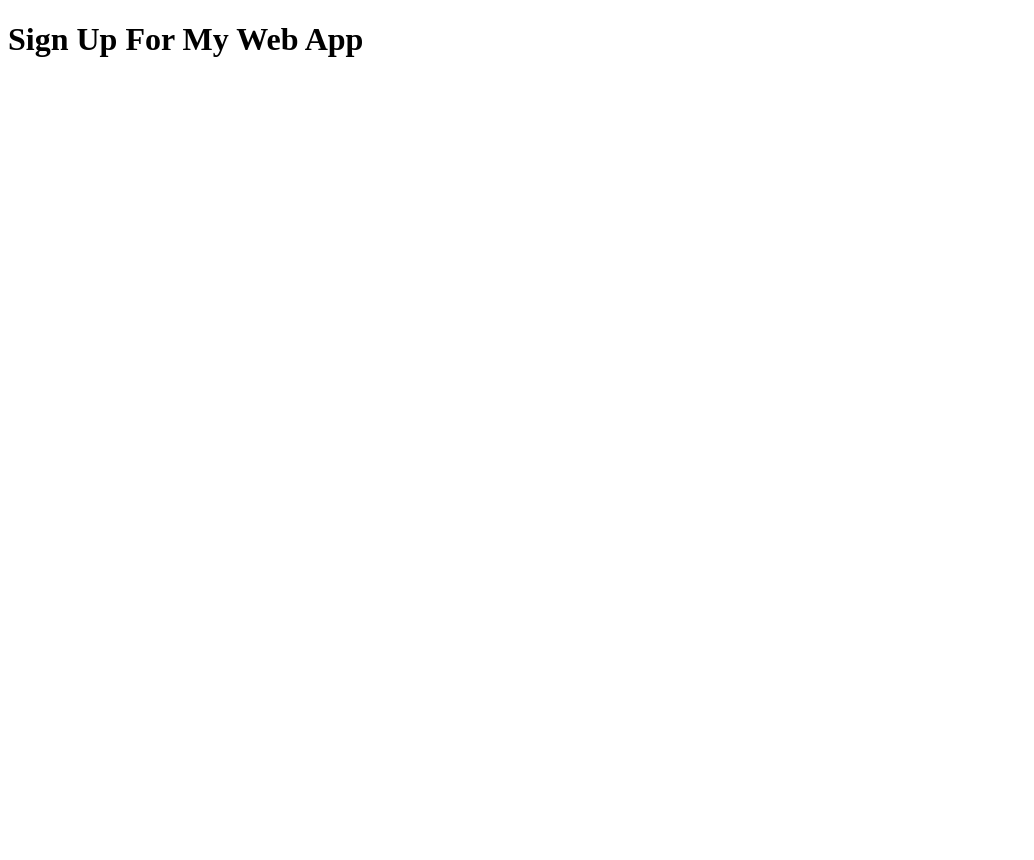
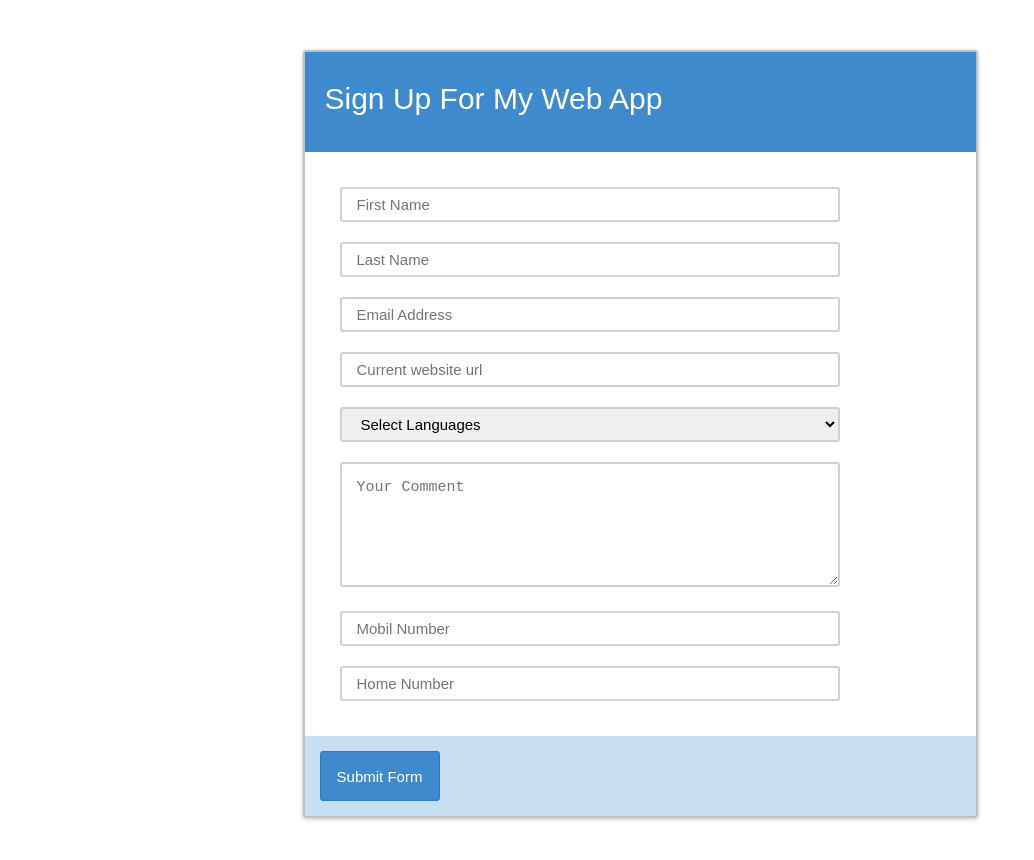
Before and after one commit to anniemaejenkins/form-builder, a plain HTML site: page index.html in a window 1280 px wide. Shown: the whole page, without its empty margins (0-1034 px from the left). Before the commit the page ends 800 px from the top, so only its background shows below. Drawn offline with Linux system fonts and the light colour scheme.

Commit message:
fixed the javascript

```diff
--- a/index.html
+++ b/index.html
@@ -1,18 +1,29 @@
 <!DOCTYPE html>
 <html>
 <head>
-    <meta charset="utf-8">
-    <title>
-      3.4 Form Builder
-    </title>
+  <title>Form Builder</title>
   <link rel="stylesheet" href="styles.css">
+  <link rel="stylesheet" href="font-awesome-4.7.0/css/font-awesome.min.css">
 </head>
 <body>
+  <div class="wrapper">
 
-<form id="sign-up">
+   <form>
+      <div class="header">
+        <span class="title">Sign Up For My Web App</span>
+      </div>
 
+     <div id='form' class="fields">
+        <!-- Form Data Appended Here -->
+      </div>
+
+
+     <div class="footer">
+        <button>Submit Form</button>
+      </div>
     </form>
 
-  <script src="main.js" charset="utf-8"></script>
+ </div>
+  <script src="main.js"></script>
 </body>
 </html>
--- a/main.js
+++ b/main.js
@@ -79,34 +79,81 @@ var formData = [
 ];
 
 //form box
-var x = document.getElementById('sign-up');
-var aform = document.createElement('form');
-aform.setAttribute("action", "");
-aform.setAttribute("method", "post");
-x.appendChild(aform);
+var x = document.getElementById('form');
+x.setAttribute("action", "");
+x.setAttribute("method", "post");
 
 
-//header for form
-var header = document.createElement('h1');
-var headtext = document.createTextNode("Sign Up For My Web App");
-header.appendChild(headtext);
-document.body.appendChild(header);
+// //header for form
+// var header = document.createElement('header');
+// var hOne = document.createElement('h1');
+// var headtext = document.createTextNode("Sign Up For My Web App");
+// document.body.appendChild(header);
+// hOne.appendChild(headtext);
+// header.appendChild(hOne);
+
 
 //first name field
-var first = document.createElement('input');
-first.setAttribute("type", "text");
+for (var i = 0; i < formData.length; i++){
+  console.log('input', formData[i]);
+  if(formData[i].type === 'text'){
+    var element = document.createElement('input');
+    element.placeholder = formData[i].label;
+    document.getElementById('form').appendChild(element);
 
+  } else if (formData[i].type === 'email'){
+    var eMail = document.createElement('input');
+    eMail.placeholder = formData[i].label;
+    document.getElementById('form').appendChild(eMail);
 
+  } else if (formData[i].type === 'select'){
+    var selectOption = document.createElement('select');
+    var defaultOption = document.createElement('option');
+    defaultOption.textContent = "Select Languages";
+    selectOption.appendChild(defaultOption);
 
+    for(var j = 0; j < formData[i].options.length; j++) {    // this code is going through the individual object
+      var option = document.createElement('option');   //this is creating an option element
+      option.textContent = formData[i].options[j].label; //this is adding text content to the option elements with by going into the formData object, selection the options array and selecting the label property "Japanese, French, etc"
+      selectOption.appendChild(option);  // this code is pushing the option element into the selectOption from the previous block of code
+    }
 
-var last = document.createElement('input');
-var email = document.createElement('email');
-var url = document.createElement('url');
+    // selectOption.name = formData[i].label;
 
+    document.getElementById('form').appendChild(selectOption);
 
+  } else if (formData[i].type === 'textarea'){
+    var textInput = document.createElement('textarea');
+    textInput.placeholder = formData[i].label;
+    document.getElementById('form').appendChild(textInput);
 
-for(var i = 0; i < formData.length; i++){
-  var input = formData[i];
-  console.log(input.label);
+  } else if (formData[i].label === 'Mobil Number') {
+    var mobilNum = document.createElement('input');
+    mobilNum.setAttribute('type','number');
+    mobilNum.placeholder = formData[i].label;
+    document.getElementById('form').appendChild(mobilNum);
 
+  } else if (formData[i].label === 'Home Number') {
+    var mobilNum = document.createElement('input');
+    mobilNum.setAttribute('type','number');
+    mobilNum.placeholder = formData[i].label;
+    document.getElementById('form').appendChild(mobilNum);
+  }
 }
+
+  // var first = document.createElement('input');
+  // var input = formData[i];
+  // var firstName = input.label;
+  //
+  // first.type = 'text';
+  // first.className = 'firstName';
+  // first.placeholder = 'First';
+  // document.body.appendChild(first);
+  // console.log(first);
+  // console.log(firstName);
+// var last = document.createElement('input');
+// var email = document.createElement('email');
+// var url = document.createElement('url');
+// for(var i = 0; i < formData.length; i++){
+//
+// }
--- a/styles.css
+++ b/styles.css
@@ -1,3 +1,63 @@
 *{
   box-sizing: border-box;
 }
+
+.wrapper {
+  border-radius: 3px;
+  border: 2px solid #C1C1C1 ;
+  box-shadow: 0 1px 4px #C1C1C1 ;
+  width: 675px;
+  margin: 50px auto;
+}
+
+.wrapper .header {
+  width: 100%;
+  height: 100px;
+  background-color: #3E8ACC ;
+  color: #fff;
+  font-size: 30px;
+  font-family: sans-serif
+}
+
+.wrapper .header .title {
+  display: inline-block;
+  margin-top: 30px;
+  padding-left: 20px
+}
+
+.wrapper .fields {
+  padding: 25px;
+}
+
+.wrapper .fields input,
+.wrapper .fields textarea,
+.wrapper .fields select
+ {
+  padding-left: 15px;
+  width: 500px;
+  height: 35px;
+  border: 2px solid #CCD1D4 ;
+  border-radius: 3px;
+  margin: 10px;
+  font-size: 15px;
+}
+
+.wrapper .fields textarea {
+  height: 125px;
+  padding: 15px;
+}
+
+.wrapper .footer {
+  background-color: #C8DEF1 ;
+  padding: 15px;
+}
+
+.wrapper .footer button {
+  background-color: #3E8ACC ;
+  width: 120px;
+  height: 50px;
+  color: #fff;
+  border: 1px solid #267BC5 ;
+  border-radius: 3px;
+  font-size: 15px;
+}
```
Lines whose indentation alone changed are shown as unchanged.
